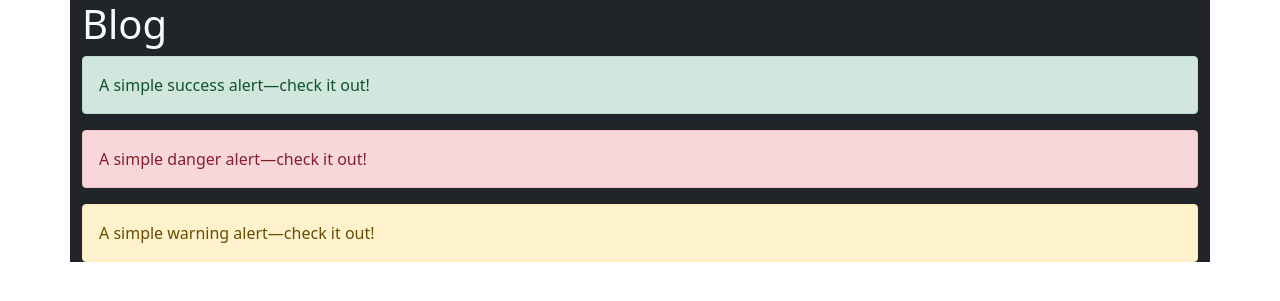
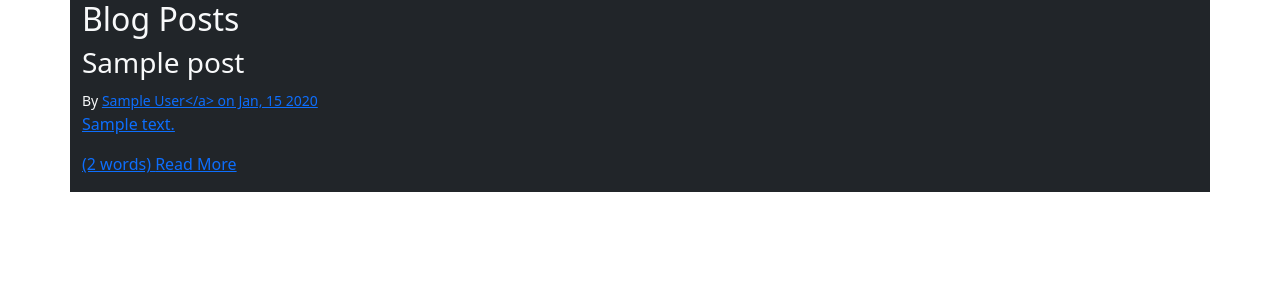
Before and after one commit to dunglk85/blango, a Django app: template templates/blog/index.html in a window 1280 px wide. Shown: the top 301 px of the page. Run offline with Django 5.2, Linux system fonts and the light colour scheme; the template is opened without the code that fills it: values that come from a table or form of the project are taken from there, others are empty; tables that the repository leaves empty hold one stand-in row (values such as "Sample post").

Commit message:
custom filter

```diff
--- /dev/null
+++ b/blog/templatetags/blog_extras.py
@@ -0,0 +1,30 @@
+from django.contrib.auth import get_user_model
+from django import template
+from django.utils.html import escape, format_html
+from django.utils.safestring import mark_safe
+
+user_model = get_user_model()
+register = template.Library()
+
+@register.filter
+def author_details(author, current_user=None):
+    if not isinstance(author, user_model):
+    # return empty string as safe default
+        return ""
+
+    if author == current_user:
+        return format_html('<strong>me</strong>')
+
+    if author.first_name and author.last_name:
+        name = f"{author.first_name} {author.last_name}"
+    else:
+        name = f"{author.username}"
+
+    if author.email:
+        prefix = format_html('<a href="mailto:{}">', author.email)
+        suffix = "</a>"
+    else:
+        prefix = ""
+        suffix = ""
+
+    return format_html("{}{}{}", prefix, name, suffix)
--- a/blog/views.py
+++ b/blog/views.py
@@ -1,5 +1,9 @@
+from django.utils import timezone
 from django.shortcuts import render
+
+from blog.models import Post
 
 # Create your views here.
 def index(request):
-    return render(request, 'blog/index.html') # This will render the index.html template
+    posts = Post.objects.filter(published_at__lte=timezone.now()) # This will get all the posts from the database
+    return render(request, 'blog/index.html', {'post': posts}) # This will render the index.html template
--- a/templates/blog/index.html
+++ b/templates/blog/index.html
@@ -1,13 +1,15 @@
 {% extends "base.html" %}
+{% load blog_extras %}
 {% block content %}
-<h1>Blog</h1>
-    <div class="alert alert-success" role="alert">
-        A simple success alert—check it out!
-    </div>
-    <div class="alert alert-danger" role="alert">
-    A simple danger alert—check it out!
-    </div>
-    <div class="alert alert-warning" role="alert">
-    A simple warning alert—check it out!
-    </div>
+    <h2>Blog Posts</h2>
+    {% for post in posts %}
+        <div class="row">
+            <div class="col">
+                <h3>{{ post.title }}</h3>
+                <small>By {{ post.author | author_details}} on {{post.published_at|date:"M, d Y" }}</small>
+                <p>{{ post.summary }}</p>
+                <p>({{ post.content|wordcount }} words) <a href="#">Read More</a></p>
+            </div>
+        </div>
+    {% endfor %}
 {% endblock %}
```
Also changed, not shown: blog/templatetags/__init__.py (added).
